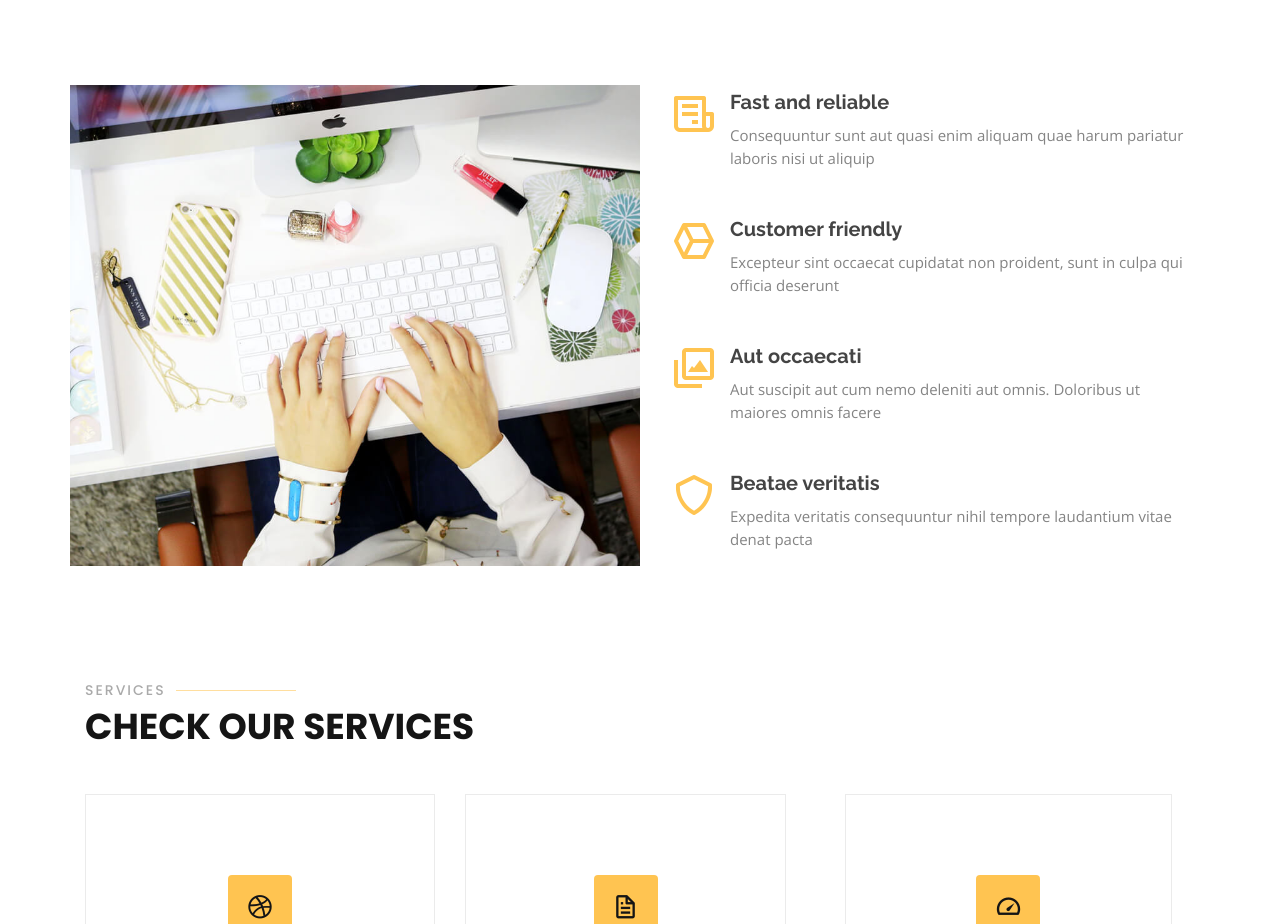
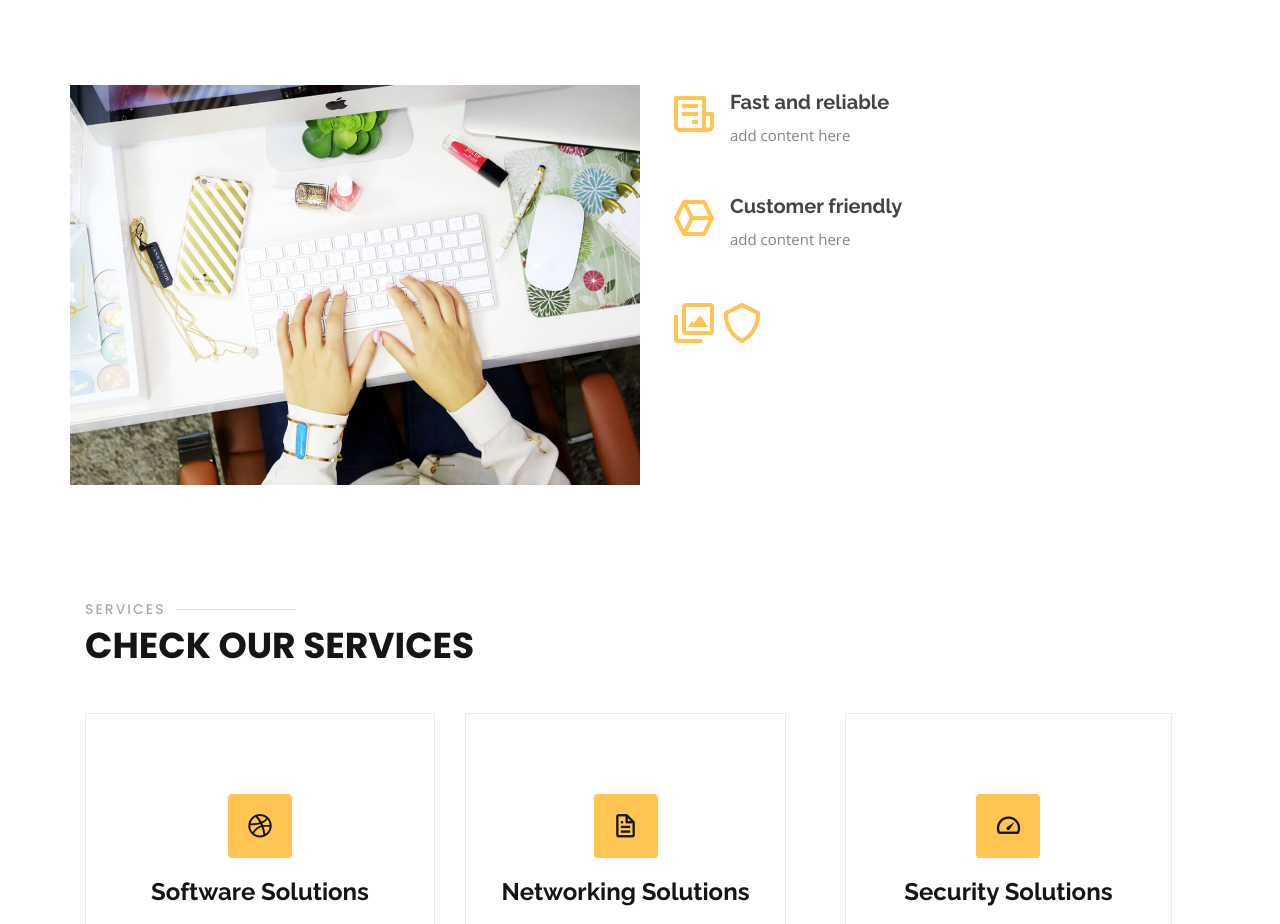
Before and after one commit to Jebingeorge/hash-tild, a plain HTML site: page index.html in a window 1280 px wide. Shown: the part 1280-2204 px from the top of the page. Drawn offline with nearby package versions, Linux system fonts and the light colour scheme.

Commit message:
significance edited

```diff
--- a/index.html
+++ b/index.html
@@ -152,22 +152,22 @@
             <div class="icon-box mt-5 mt-lg-0" data-aos="zoom-in" data-aos-delay="150">
               <i class="bx bx-receipt"></i>
               <h4>Fast and reliable</h4>
-              <p>Consequuntur sunt aut quasi enim aliquam quae harum pariatur laboris nisi ut aliquip</p>
+              <p>add content here</p>
             </div>
             <div class="icon-box mt-5" data-aos="zoom-in" data-aos-delay="150">
               <i class="bx bx-cube-alt"></i>
               <h4>Customer friendly</h4>
-              <p>Excepteur sint occaecat cupidatat non proident, sunt in culpa qui officia deserunt</p>
+              <p>add content here</p>
             </div>
             <div class="icon-box mt-5" data-aos="zoom-in" data-aos-delay="150">
               <i class="bx bx-images"></i>
-              <h4>Aut occaecati</h4>
-              <p>Aut suscipit aut cum nemo deleniti aut omnis. Doloribus ut maiores omnis facere</p>
+              <h4></h4>
+              <p></p>
             </div>
             <div class="icon-box mt-5" data-aos="zoom-in" data-aos-delay="150">
               <i class="bx bx-shield"></i>
-              <h4>Beatae veritatis</h4>
-              <p>Expedita veritatis consequuntur nihil tempore laudantium vitae denat pacta</p>
+              <h4></h4>
+              <p></p>
             </div>
           </div>
         </div>
```
